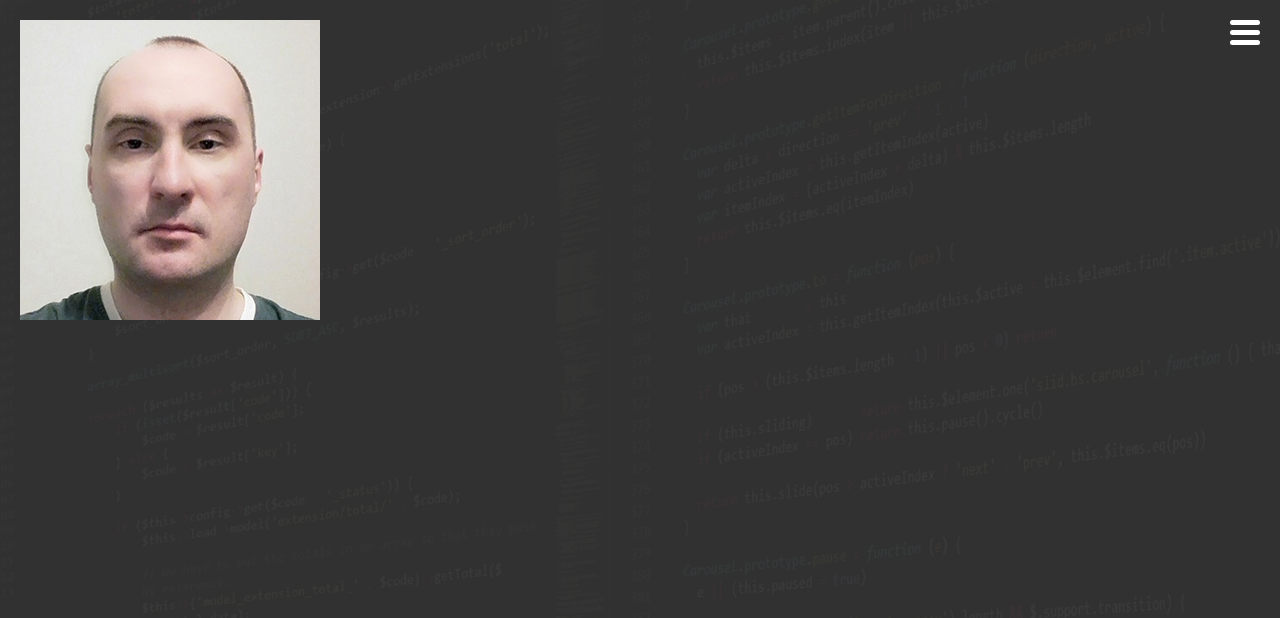
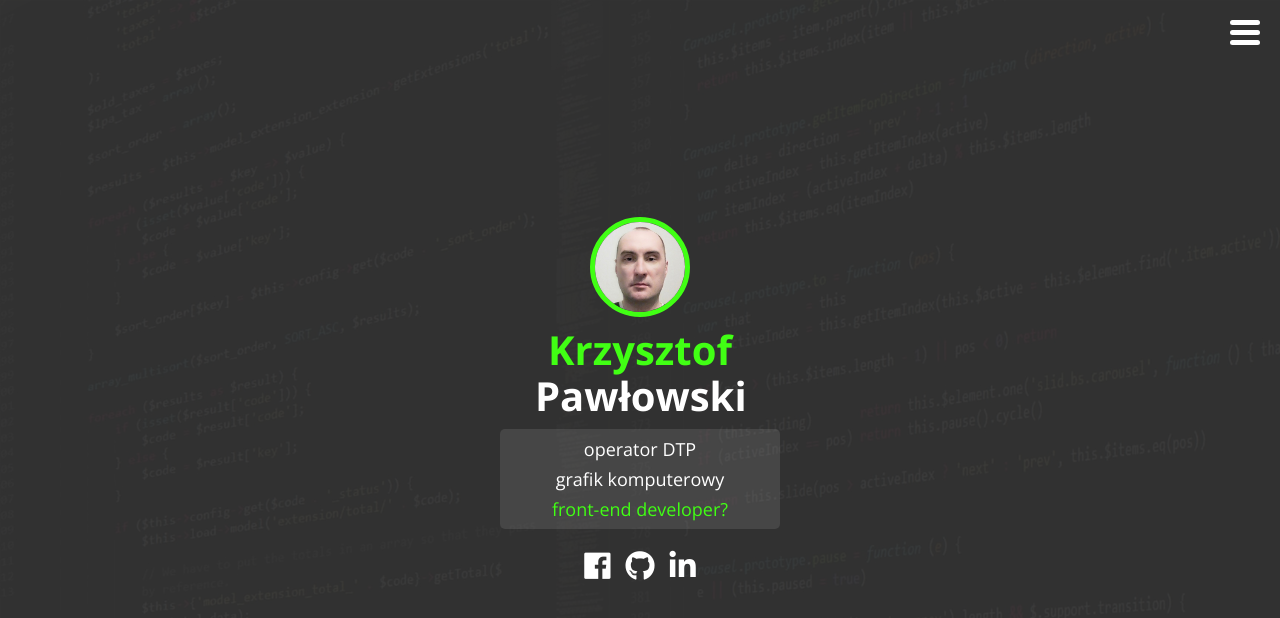
Before and after one commit to KP1976/PORTFOLIOv3, a website: page index.html in a window 1280 px wide. Drawn offline with nearby package versions, Linux system fonts and the light colour scheme.

Commit message:
Add header

```diff
--- a/index.html
+++ b/index.html
@@ -22,7 +22,26 @@
     </div>
 
     <header class="header">
-      <img src="./img/ja.jpg" alt="photo of Krzysztof Pawłowski" class="my-photo">
+      <img src="./img/ja.jpg" alt="photo of Krzysztof Pawłowski" class="header__my-photo">
+      <h1 class="header__my-name"><span class="header__my-name--green">Krzysztof</span>Pawłowski</h1>
+      <div class="professions">
+        <h2 class="professions__profession">operator DTP</h2>
+        <h2 class="professions__profession">grafik komputerowy</h2>
+        <h2 class="professions__profession--green">front-end developer?</h2>
+      </div>
+      <div class="header-icons">
+        <a class="header-icons__facebook" href="https://www.facebook.com/KP1976PL" target="_blank" aria-label="Facebook"
+          rel="noopener">
+          <i class="fab fa-facebook"></i>
+        </a>
+        <a class="header-icons__github" href="https://github.com/KP1976" target="_blank" aria-label="GitHub" rel="noopener">
+          <i class="fab fa-github"></i>
+        </a>
+        <a class="header-icons__linkedin" href="https://www.linkedin.com/in/krzysztof-pawłowski-74aa01154" target="_blank"
+          aria-label="LinkedIn" rel="noopener">
+          <i class="fab fa-linkedin-in"></i>
+        </a>
+      </div>
     </header>
     <!-- MENU -->
     <!-- <input type="checkbox" id="hamburger-menu">
--- a/scss/base/_body.scss
+++ b/scss/base/_body.scss
@@ -6,6 +6,8 @@ body {
 	background-attachment: fixed;
 	background-image: url('../../img/background.jpg');
 	background-size: cover;
+	color: var(--primary-clr);
+	font-family: var(--font);
 	margin: 0;
 	padding: 0;
 
@@ -23,7 +25,10 @@ body {
 }
 
 .container {
+	align-items: center;
+	display: flex;
 	height: 100vh;
+	justify-content: center;
 	padding: 2rem;
 	// scroll-behavior: smooth;
 	// overflow-y: scroll;
--- a/scss/sections/_header.scss
+++ b/scss/sections/_header.scss
@@ -1,3 +1,71 @@
 .header {
-	// padding: 0;
+	align-items: center;
+	display: flex;
+	flex-direction: column;
+	justify-content: center;
+	width: 100%;
+
+	&__my-photo {
+		border: 0.5rem solid var(--secondary-clr);
+		border-radius: 50%;
+		display: block;
+		margin: 0 auto;
+		height: 10rem;
+		width: 10rem;
+	}
+
+	&__my-name {
+		color: var(--primary-clr);
+		font-size: 4rem;
+		font-weight: bold;
+		margin: 1rem auto;
+		text-align: center;
+		width: 21rem;
+
+		&--green {
+			color: var(--secondary-clr);
+			display: block;
+		}
+	}
+
+	.professions {
+		background-color: rgba(255, 255, 255, 0.1);
+		border-radius: var(--box-radius);
+		text-align: center;
+		padding: 0.5rem 0;
+		width: 28rem;
+
+		&__profession {
+			font-size: 1.8rem;
+			font-weight: normal;
+			line-height: 3rem;
+			margin: 0;
+
+			&--green {
+				color: var(--secondary-clr);
+				font-size: 1.8rem;
+				font-weight: normal;
+				line-height: 3rem;
+				margin: 0;
+			}
+		}
+	}
+
+	.header-icons {
+		display: flex;
+		justify-content: space-between;
+		margin-top: 2rem;
+
+		.header-icons__facebook,
+		.header-icons__github,
+		.header-icons__linkedin {
+			color: var(--primary-clr);
+			font-size: 3rem;
+			margin-right: 1.5rem;
+		}
+
+		.header-icons__linkedin {
+			margin-right: 0;
+		}
+	}
 }
```
Also changed, not shown: css/main.css, scss/main.css (added), 3 other files.
